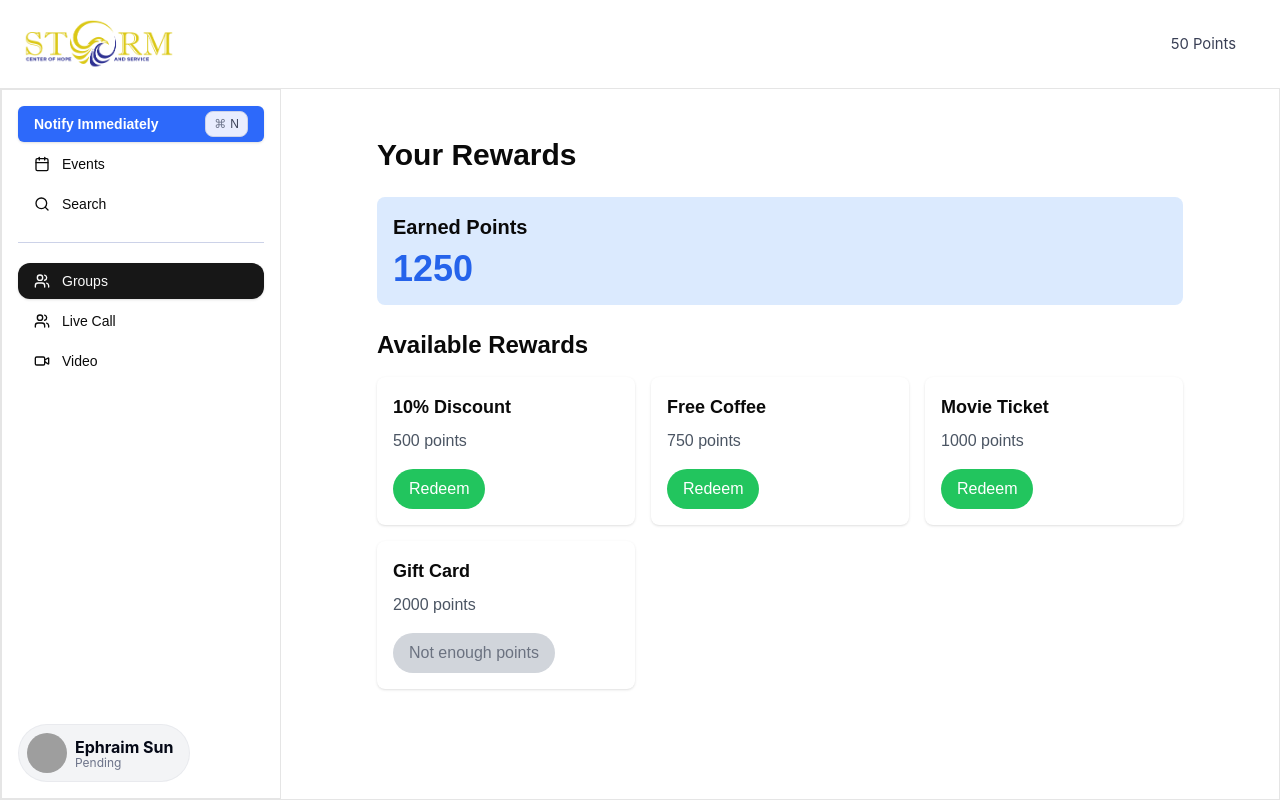
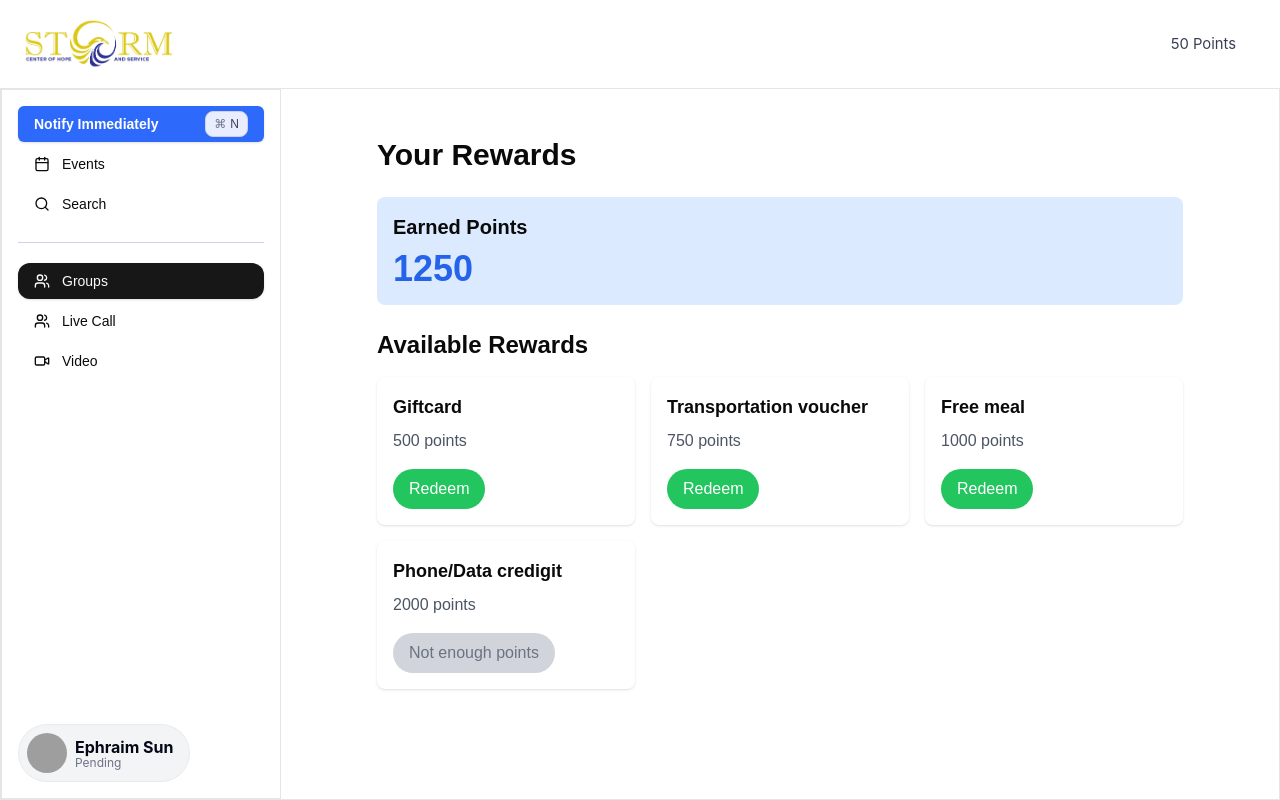
Before and after one commit to cfgtexas24/Team-20, a Next.js app in the folder web/: page /groups in a window 1280 px wide. Built offline with nearby package versions, Linux system fonts and the light colour scheme; grey boxes are pictures that could not be loaded.

Commit message:
Updated Reward names

```diff
--- a/web/src/app/groups/page.tsx
+++ b/web/src/app/groups/page.tsx
@@ -9,10 +9,10 @@ interface Reward {
 const Rewards: React.FC = () => {
   const [earnedPoints, setEarnedPoints] = useState<number>(1250);
   const [rewards, setRewards] = useState<Reward[]>([
-    { id: 1, name: "10% Discount", points: 500 },
-    { id: 2, name: "Free Coffee", points: 750 },
-    { id: 3, name: "Movie Ticket", points: 1000 },
-    { id: 4, name: "Gift Card", points: 2000 },
+    { id: 1, name: "Giftcard", points: 500 },
+    { id: 2, name: "Transportation voucher", points: 750 },
+    { id: 3, name: "Free meal", points: 1000 },
+    { id: 4, name: "Phone/Data credigit", points: 2000 },
   ]);
 
   return (
```
